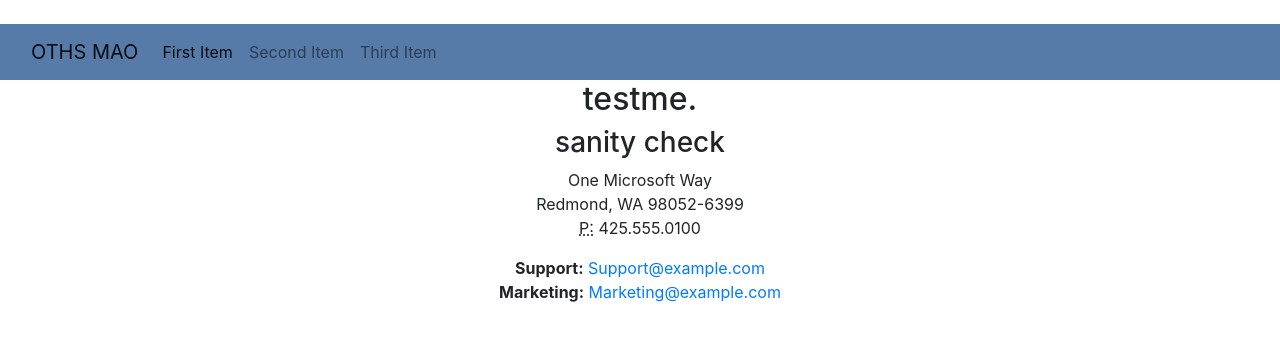
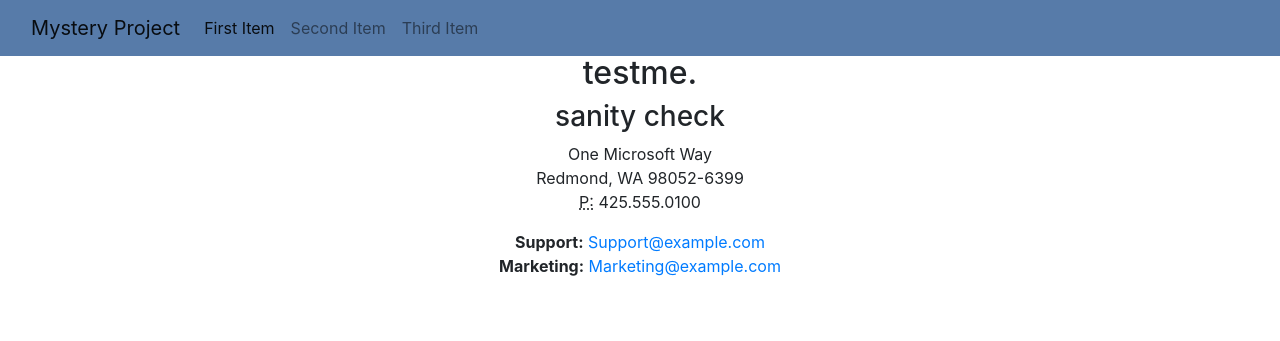
Before and after one commit to Samintell/mao-potw, a Django app: page / in a window 1280 px wide. Shown: the top 341 px of the page. Run offline with Django 3.2, Linux system fonts and the light colour scheme; some libraries are stand-ins or nearby versions.

Commit message:
fixed wierd navbar behavior by fixing it to the top and compensating with a random div

```diff
--- a/proboftheweek/proboftheweek/templates/proboftheweek/layout.html
+++ b/proboftheweek/proboftheweek/templates/proboftheweek/layout.html
@@ -10,11 +10,11 @@
     <link rel="stylesheet" type="text/css" href="{% static 'assets/css/styles.css' %}" />
 </head>
 
-<body>
-    <nav class="navbar navbar-light navbar-expand-md" style="color: white;background-color: rgba(42,88,147,0.79);">
-        <div class="container-fluid"><a class="navbar-brand" href="#">OTHS MAO</a><button data-toggle="collapse" class="navbar-toggler" data-target="#navcol-1"><span class="sr-only">Toggle navigation</span><span class="navbar-toggler-icon"></span></button>
-            <div class="collapse navbar-collapse"
-                id="navcol-1">
+<body style="">
+    <nav class="navbar navbar-light navbar-expand-md" style="color: white;background-color: rgba(42,88,147,0.79);position:fixed;top:0;width:100%;">
+        {# have no way to get it working without fixing it to the top of the page #}
+        <div class="container-fluid"><a class="navbar-brand" href="#">Mystery Project</a><button data-toggle="collapse" class="navbar-toggler" data-target="#navcol-1"><span class="sr-only">Toggle navigation</span><span class="navbar-toggler-icon"></span></button>
+            <div class="collapse navbar-collapse" id="navcol-1">
                 <ul class="nav navbar-nav">
                     <li class="nav-item" role="presentation"><a class="nav-link active" href="#">First Item</a></li>
                     <li class="nav-item" role="presentation"><a class="nav-link" href="#">Second Item</a></li>
@@ -23,8 +23,13 @@
             </div>
         </div>
     </nav>
-    <div class="container text-center">
-        {% block content %} {% endblock %}
+    <div style="height:30px;">
+
+    </div>
+    <div class="text-center">
+        <div>
+            {% block content %}{% endblock %}
+        </div>
     </div>
     <script src="{% static 'assets/js/jquery.min.js'%}"></script>
     <script src="{% static 'assets/bootstrap/js/bootstrap.min.js'%}"></script>
--- a/proboftheweek/proboftheweek/views.py
+++ b/proboftheweek/proboftheweek/views.py
@@ -5,11 +5,6 @@ from datetime import datetime
 
 def index(request):
     now = datetime.now()
-
-    html_content = "<html><head><title>Hello, Django</title></head><body>"
-    html_content += "<strong>Hello Django!</strong> on " + now.strftime("%A, %d %B, %Y at %X")
-    html_content += "</body></html>"
-
 
     return render(
         request,
@@ -24,7 +19,7 @@ def test(request):
 
     return render(
         request,
-        "proboftheweek/layout.html",
+        "proboftheweek/index.html",
         {
 
         })
```
